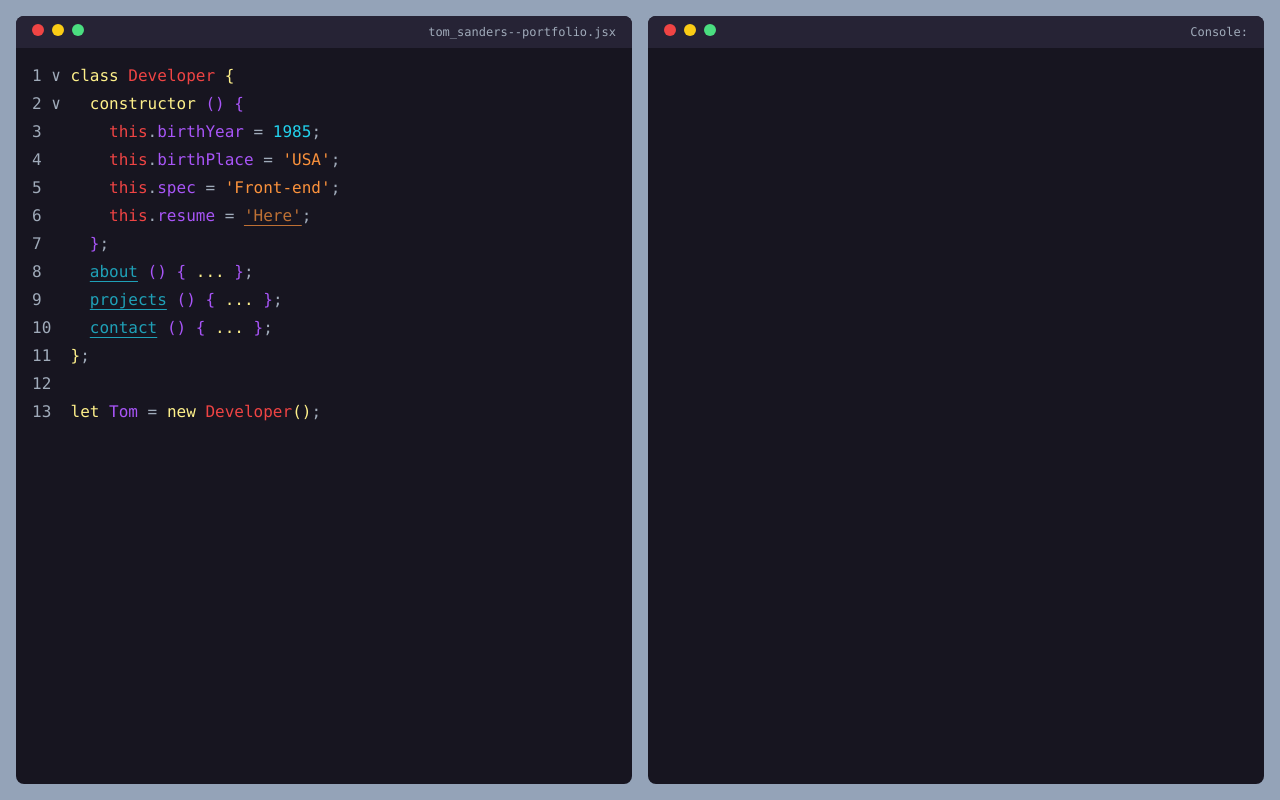
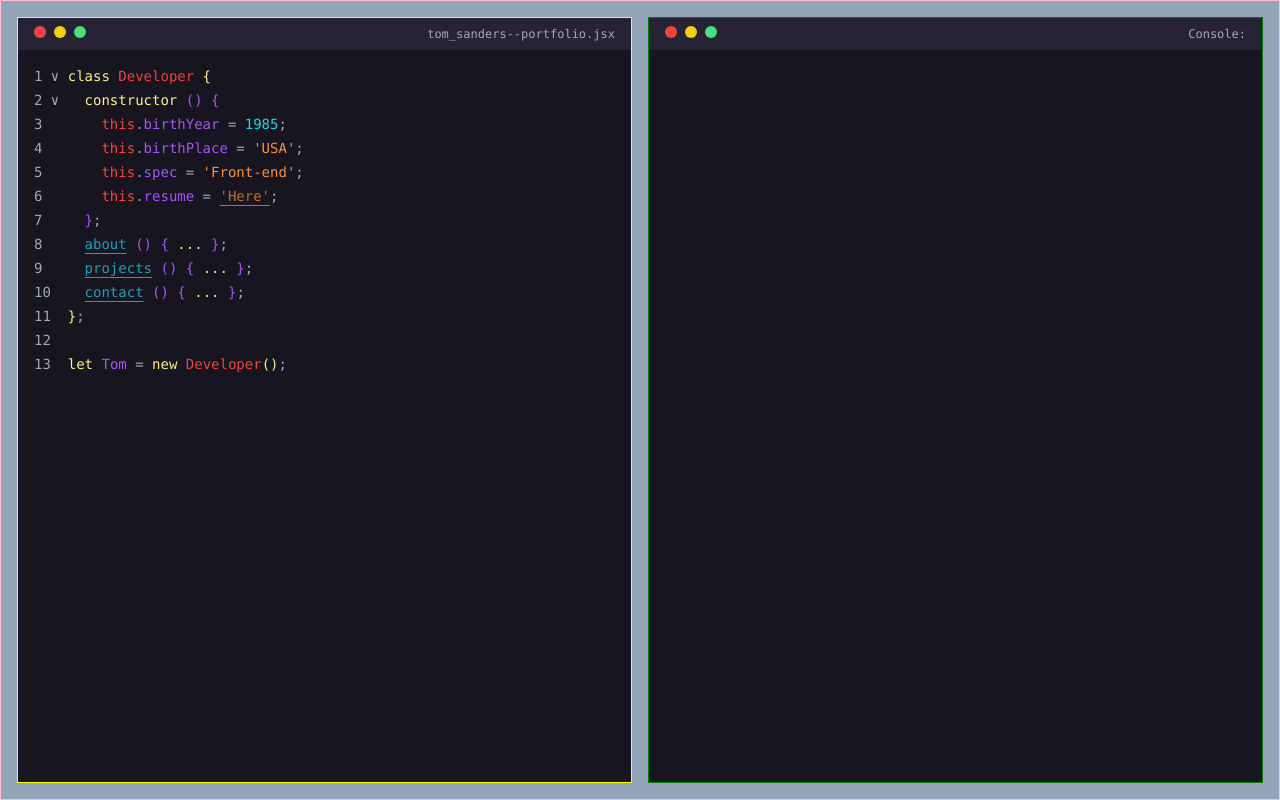
Before and after one commit to tomasanders/portfolio-site, a Next.js app: page / in a window 1280 px wide. Built offline with nearby package versions, Linux system fonts and the light colour scheme.

Commit message:
Updated console window

```diff
--- a/components/Ide.jsx
+++ b/components/Ide.jsx
@@ -51,8 +51,8 @@ export const Ide = () => {
   };
 
   return (
-    <main className="grid w-screen h-screen grid-rows-2 md:grid-rows-1 md:grid-cols-2 md:gap-4 md:p-4 bg-slate-400">
-      <div className="[ide] text-console-gray bg-dev-bg text-sm md:rounded-lg md:overflow-hidden md:text-base">
+    <main className="flex flex-col w-screen h-screen bg-slate-400 d-flex overflow-hidden border border-[pink] md:flex-row md:gap-4 md:p-4">
+      <div className="text-sm ide text-console-gray bg-dev-bg">
         <ButtonBar head={true} />
         <div className="p-4">
           <pre className="flex flex-col gap-1">
@@ -73,10 +73,10 @@ export const Ide = () => {
         </div>
       </div>
 
-      <div className="[console] text-console-gray bg-dev-bg overflow-auto text-sm md:rounded-lg md:overflow:hidden md:text-base">
+      <div className="text-sm console text-console-gray bg-dev-bg">
         <ButtonBar head={false} pageName={pageName} />
 
-        <div className="p-4 text-left">
+        <div className="p-4 pb-16 text-left console-content">
           {console}
         </div>
       </div>
--- a/pages/resume.jsx
+++ b/pages/resume.jsx
@@ -30,6 +30,8 @@ export default function Resume() {
             Tokyo, Japan
             <br/>
             github.com/tomasanders
+            <br/>
+            tom-sanders.dev
             <br/>
             thomas.a.sanders@gmail.com
           </p>
@@ -107,7 +109,7 @@ export default function Resume() {
             <p className="text-res-gray">
               Next.js, React, Tailwind CSS
               <br/>
-              github.com/tomasanders/portfolio-site
+              tom-sanders.dev
             </p>
             <p className="italic">
               This website. Just a way to display things I'm working on and host my HTML resume.
--- a/styles/globals.css
+++ b/styles/globals.css
@@ -16,20 +16,6 @@
 }
 
 @layer components {
-  @keyframes blink {
-    0% {
-      opacity: 0;
-    }
-    50% {
-      opacity: 1;
-    }
-  }
-  .cursor {
-    animation: blink 1s infinite ease-in-out;
-  }
-  .console {
-    transition: all 1s ease-in-out;
-  }
   .y {
     @apply text-yellow-200;
   }
@@ -45,4 +31,22 @@
   .o {
     @apply text-orange-400
   }
+  .ide {
+    border: 1px solid yellow;
+    flex-basis: 50%;
+    display: flex;
+    flex-direction: column;
+  }
+  .console {
+    border: 1px solid green;
+    flex-basis: 50%;
+    min-height: 50vh;
+    display: flex;
+    flex-direction: column;
+  }
+  .console-content {
+    flex-grow: 1;
+    overflow-y: auto;
+    height: 300px;
+  }
 }
```
